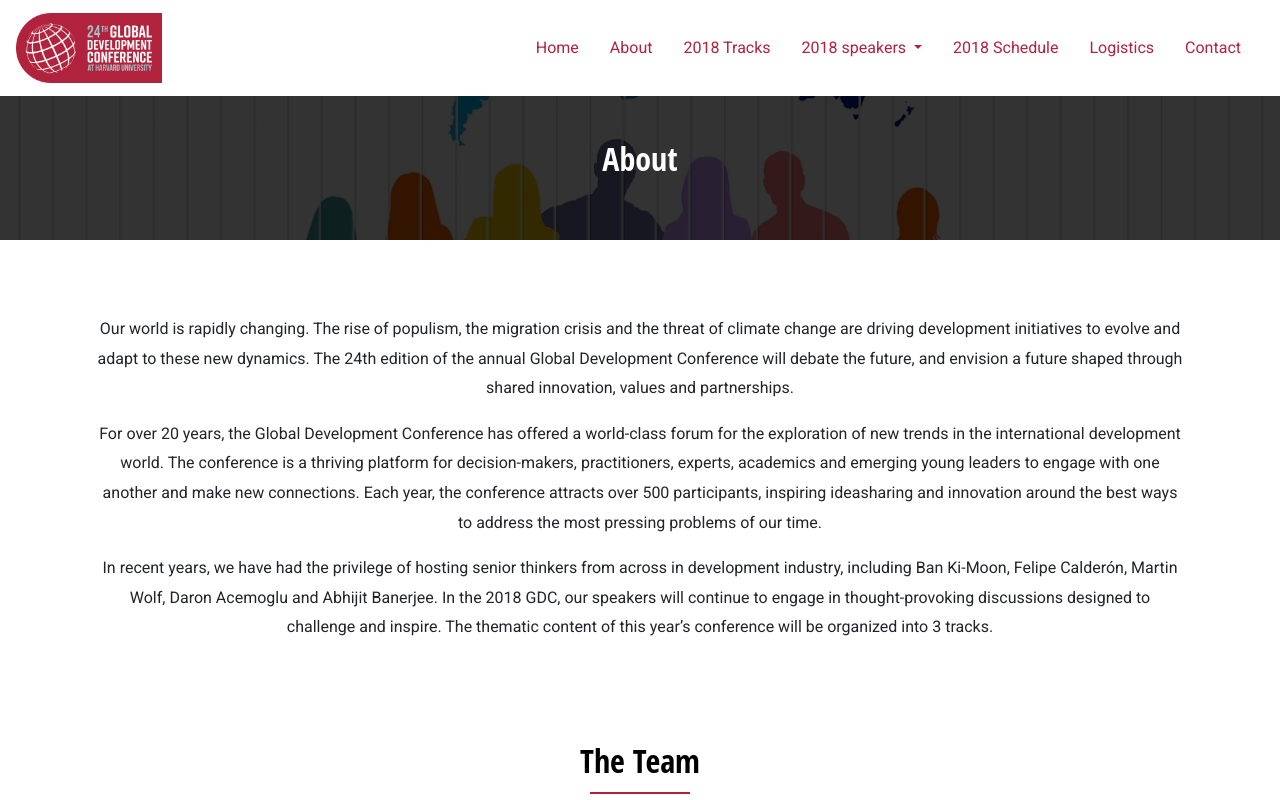
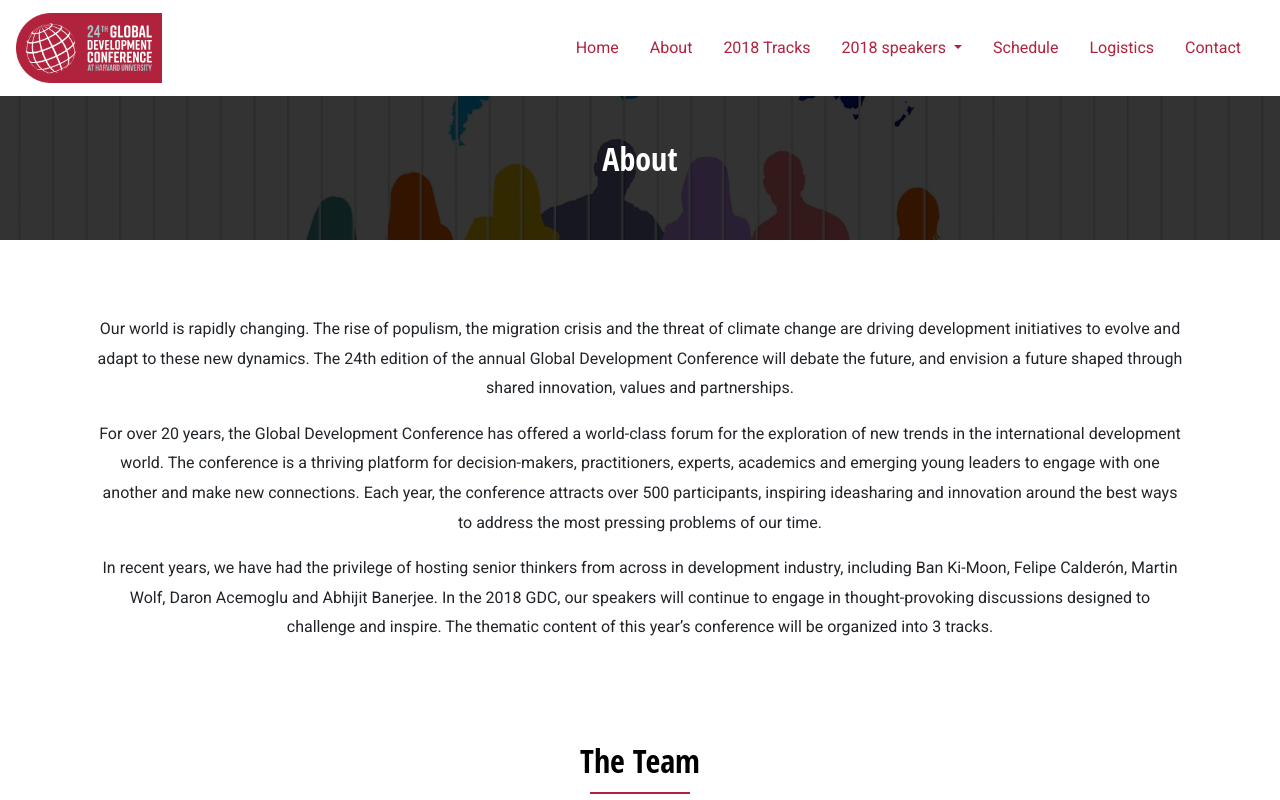
Before and after one commit to nkushh/nkushh.github.io, a plain HTML site: page about.html in a window 1280 px wide. Shown: the top 800 px of the page. Drawn offline with Linux system fonts and the light colour scheme; a web font is replaced by a local one.

Commit message:
Got rid of 2018

```diff
--- a/about.html
+++ b/about.html
@@ -33,7 +33,7 @@
                       <a class="dropdown-item" href="panel.html">Panels</a>
                     </div>
                   </li>
-                  <li class="nav-item"><a href="schedule.html" class="nav-link">2018 Schedule</a></li>
+                  <li class="nav-item"><a href="schedule.html" class="nav-link">Schedule</a></li>
                   <li class="nav-item"><a href="logistics.html" class="nav-link">Logistics</a></li>
                   <li class="nav-item"><a href="contact.html" class="nav-link">Contact</a></li>
                 </ul>
```
Also changed, not shown: conference.html (+1 -1 lines), contact.html (+1 -1 lines), keynotes.html (+1 -1 lines), logistics.html (+1 -1 lines), panel.html (+1 -1 lines), schedule.html (+1 -1 lines), speaker.html (+1 -1 lines).
